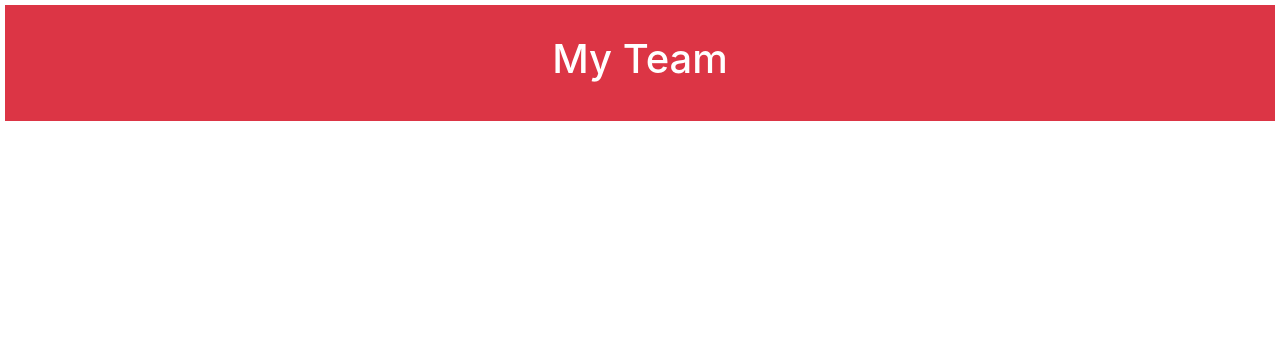
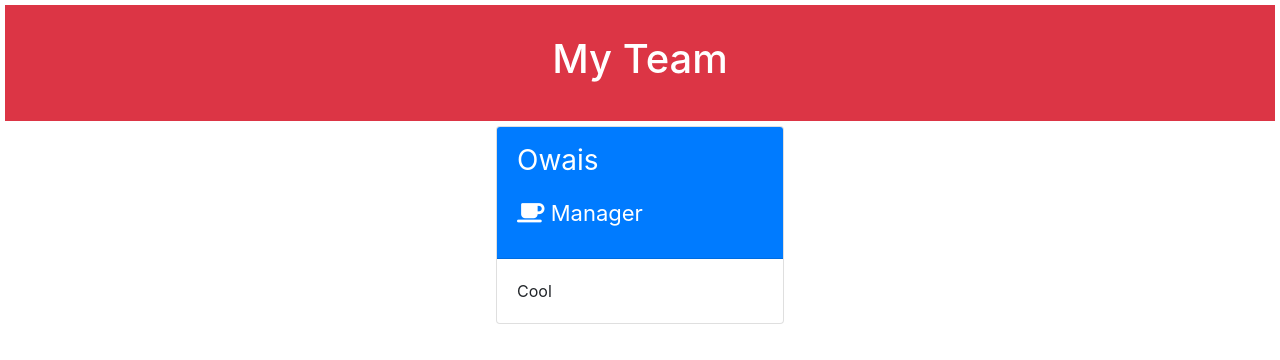
Before and after one commit to OwaisIslam/team-profile-generator, a website: page dist/team.html in a window 1280 px wide. Drawn offline with nearby package versions, Linux system fonts and the light colour scheme.

Commit message:
added manager card styling

```diff
--- a/dist/style.css
+++ b/dist/style.css
@@ -7,3 +7,17 @@ header {
     justify-content: center;
     padding: 30px;
 }
+
+.manager {
+    display: flex;
+    justify-content: center;
+    margin-top: 5px;
+}
+
+#manager-name {
+    font-size: 28px;
+}
+
+#manager-role {
+    font-size: 22px;
+}
--- a/dist/team.html
+++ b/dist/team.html
@@ -6,6 +6,7 @@
     <meta name="viewport" content="width=device-width, initial-scale=1.0">
     <link rel="stylesheet" href="https://stackpath.bootstrapcdn.com/bootstrap/4.3.1/css/bootstrap.min.css" />
     <link rel="stylesheet" href="./style.css" />
+    <script src="https://kit.fontawesome.com/db7b990c0d.js" crossorigin="anonymous"></script>
     <title>Team Profile</title>
 </head>
 
@@ -13,6 +14,23 @@
     <header class="bg-danger text-white header">
         <h1>My Team</h1>
     </header>
+
+    <main>
+        <section class="manager">
+            <div class="card" style="width: 18rem;">
+                <div class="card-header text-white bg-primary">
+                    <p id="manager-name">Owais</p>
+                    <p id="manager-role"><i class="fas fa-coffee"></i> Manager</p>
+                </div>
+                <div class="card-body">
+                    Cool
+                </div>
+            </div>
+        </section>
+        <section class="team">
+
+        </section>
+    </main>
 </body>
 
 </html>
```
